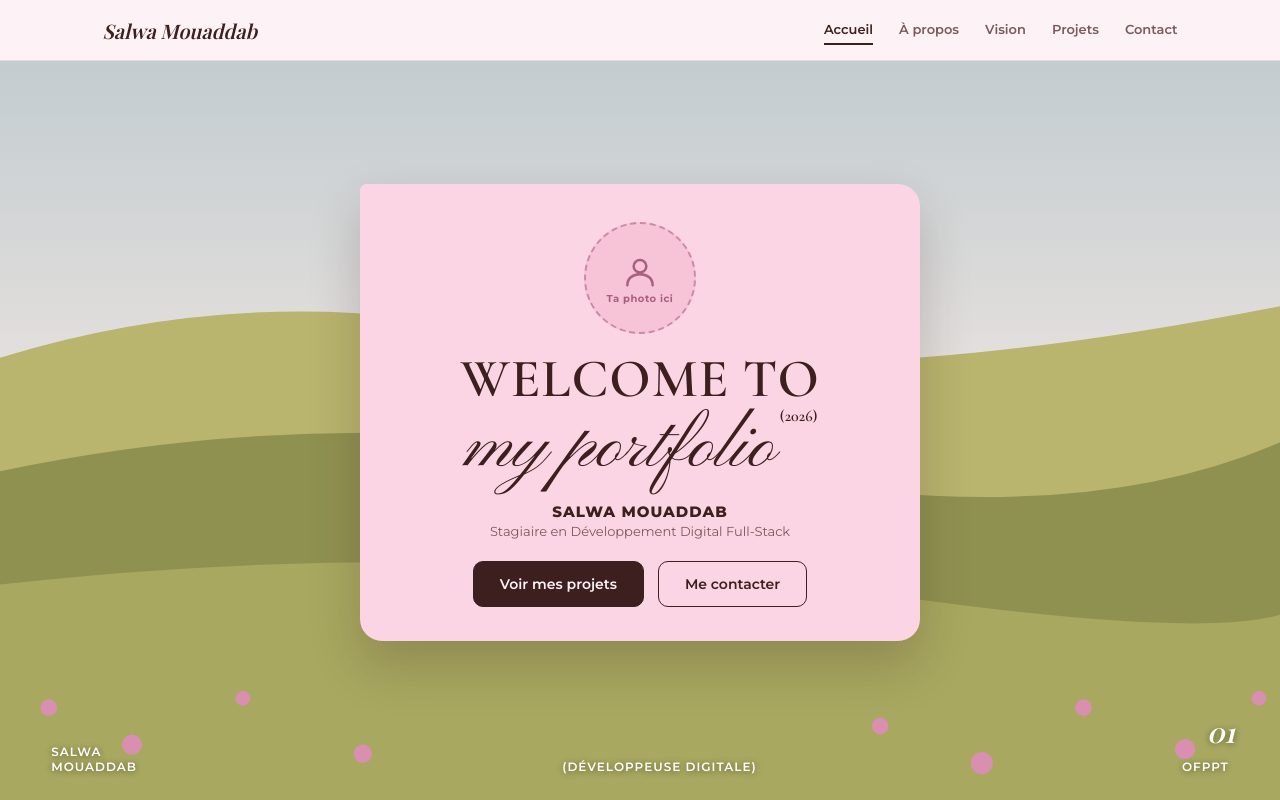
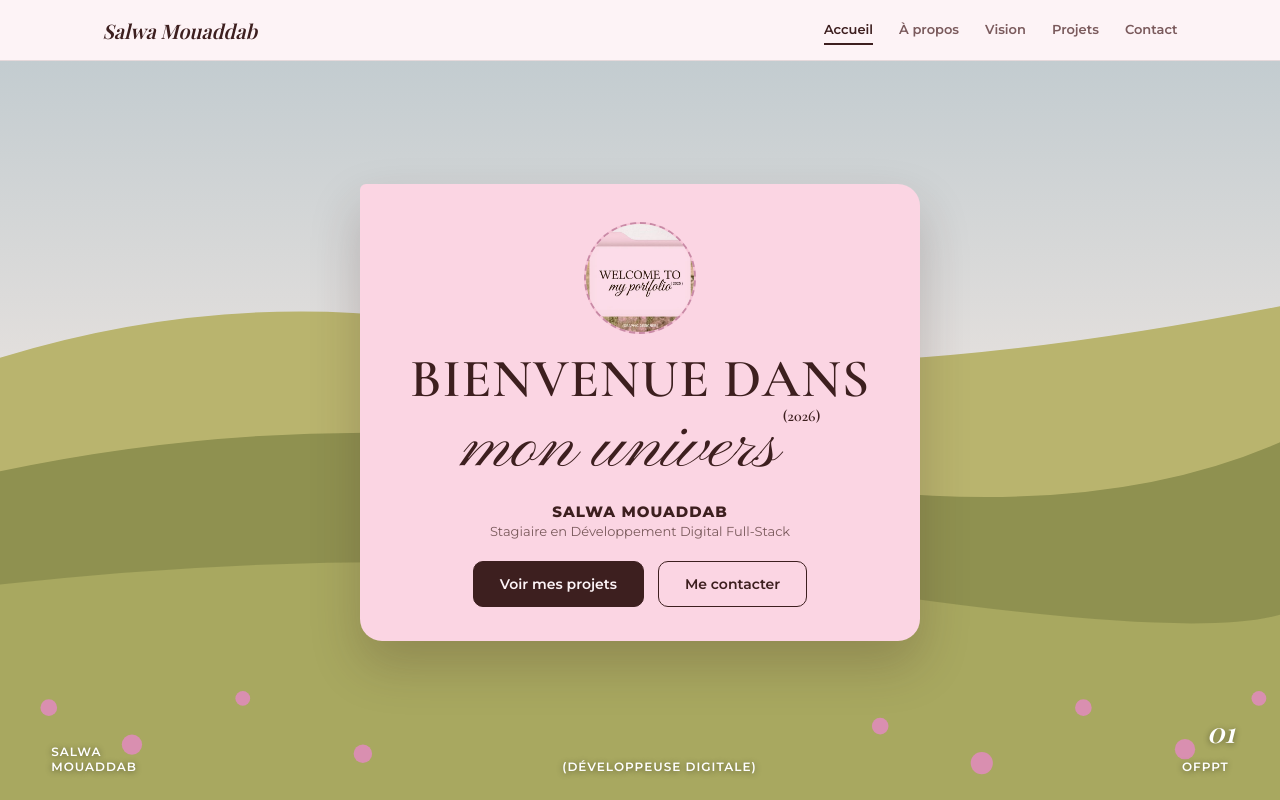
Before and after one commit to salwamouaddab/my-portfolio, a plain HTML site: page index.html in a window 1280 px wide. Shown: the top 800 px of the page. Drawn offline with nearby package versions, Linux system fonts and the light colour scheme; a web font is replaced by a local one.

Commit message:
Update index.html

```diff
--- a/index.html
+++ b/index.html
@@ -160,9 +160,9 @@
   <!-- PAGE 01 : COUVERTURE (dossier sur paysage) -->
   <section class="slide" id="page-01">
     <div class="folder">
-      <div class="folder-photo"><svg class="ph-icon" viewBox="0 0 24 24" aria-hidden="true"><circle cx="12" cy="9" r="4"/><path d="M4 21c0-4.4 3.6-7 8-7s8 2.6 8 7"/></svg><span class="ph-text">Ta photo ici</span><img src="imageportt.jpeg" alt="Portrait de Salwa Mouaddab" onerror="this.remove()"></div>
-      <p class="welcome">Welcome to</p>
-      <p class="script">my portfolio<sup>(2026)</sup></p>
+      <div class="folder-photo"><svg class="ph-icon" viewBox="0 0 24 24" aria-hidden="true"><circle cx="12" cy="9" r="4"/><path d="M4 21c0-4.4 3.6-7 8-7s8 2.6 8 7"/></svg><span class="ph-text">Ta photo ici</span><img src="imageporttt.jpeg" alt="Portrait de Salwa Mouaddab" onerror="this.remove()"></div>
+      <p class="welcome">Bienvenue dans</p>
+      <p class="script">mon univers<sup>(2026)</sup></p>
       <p class="who">Salwa Mouaddab</p>
       <p class="role">Stagiaire en Développement Digital Full-Stack</p>
       <div class="hero-actions">
```
